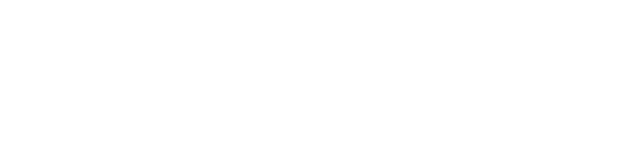
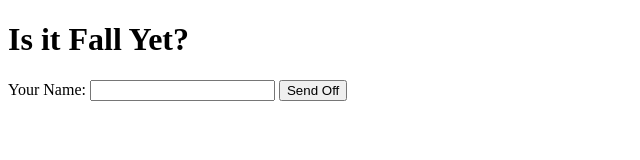
Before and after one commit to CIT93/dulcem-pub, a plain HTML site: page w4/index.html in a window 1280 px wide. Shown: the whole page, without its empty margins (0-640 px from the left). Drawn offline with Linux system fonts and the light colour scheme.

Commit message:
Added text and button

```diff
--- a/w4/index.html
+++ b/w4/index.html
@@ -7,7 +7,13 @@
 </head>
 <body>
 
-    <h1></h1>
+    <h1>Is it Fall Yet?</h1>
+    <form id="fallTime">Your Name:
+
+        <input id="fallTimeName">
+        <button type="submit">Send Off</button>
+    </form>
+    <h2></h2>
 
 </body>
 </html>
```
